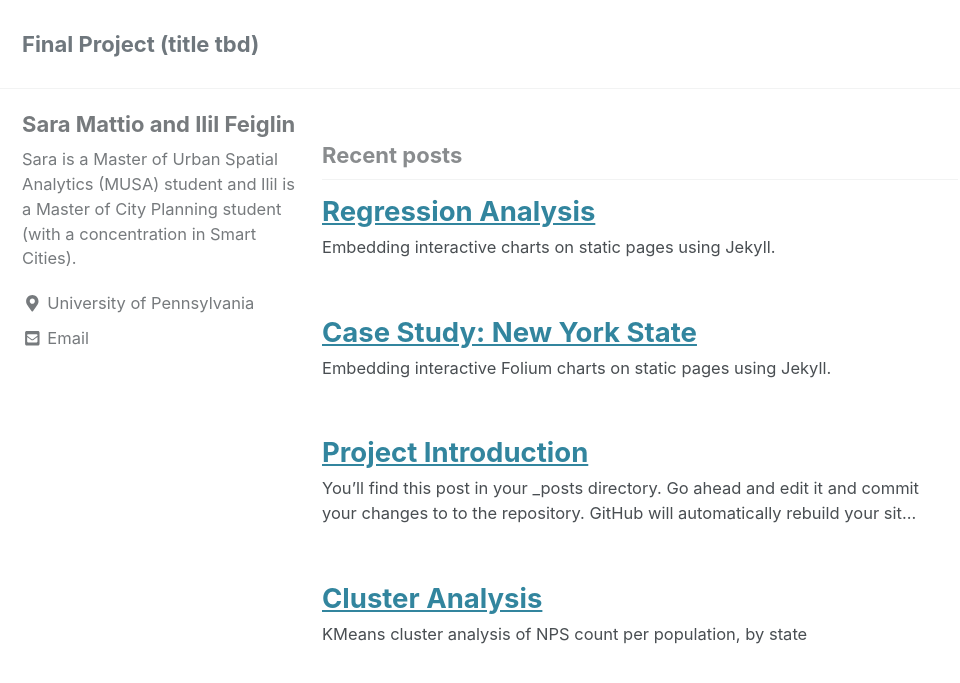
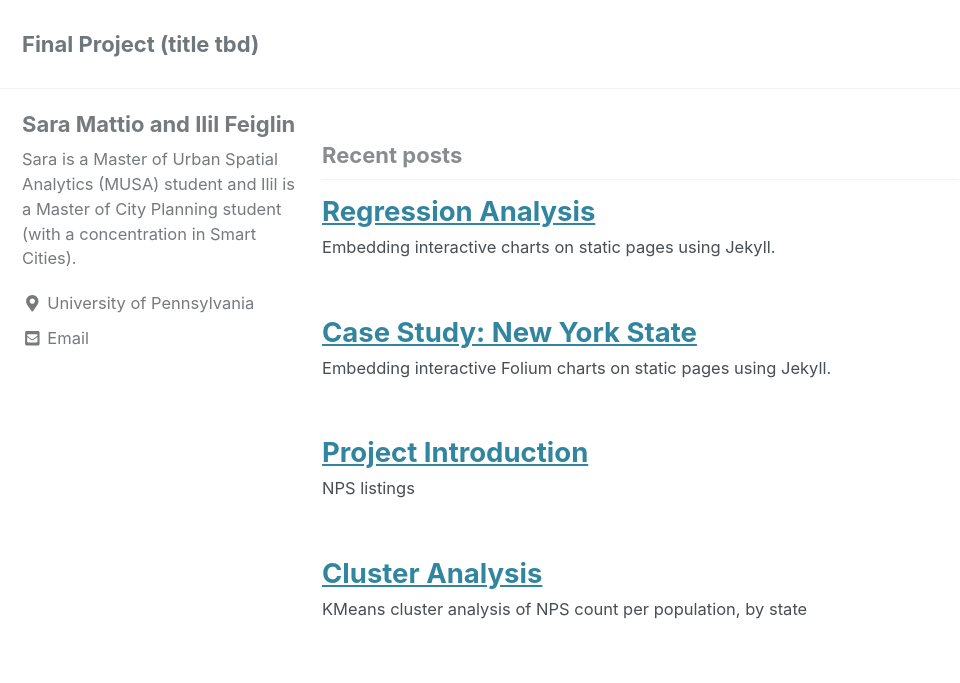
Before and after one commit to ssmattio/MUSA550_FinalProject, a Jekyll site: the page built from index.html, in a window 1280 px wide and 900 px high. Shown: the top 683 px of the window, without its empty margins (0-960 px from the left). Built offline with Jekyll 4.4.1, drawn with Linux system fonts in a browser that asks for light colours; cached includes are drawn as plain includes; nearby versions of some CDN libraries; a script that is not in the unit is left out; the list of posts is cut into pages by our own code; part of the change alters nothing that is shown.

Commit message:
Update 2020-12-21-Introduction.md

````diff
--- a/_posts/2020-12-21-Introduction.md
+++ b/_posts/2020-12-21-Introduction.md
@@ -8,15 +8,13 @@ tags:
   - update
 ---
 
-You'll find this post in your `_posts` directory. Go ahead and edit it and commit your changes to to the repository. GitHub will automatically rebuild your site. Wait a few minutes and then refresh the site link to see the new changes. There are three main ways to make changes to your site:
+## NPS listings
 
-- Edit files within your in the browser at GitHub.com
-- Use a third party GitHub content editor, like [Prose by Development Seed](https://prose.io).
-- Clone down your repository and make updates locally, then push them to your GitHub repository.
+MISSING EXPLANATION
 
-**To add new posts:** Add a file in the `_posts` directory that follows the convention `YYYY-MM-DD-name-of-post.ext` and includes the necessary front matter. Take a look at the source for this post to get an idea about how it works.
+## Listings per state
 
-Jekyll also offers powerful support for code snippets:
+Cleaning the data expl.
 
 ```python
 def print_message(message):
@@ -24,6 +22,26 @@ def print_message(message):
 
 print_message("Welcome to GitHub Pages")
 ```
+- count graph
+
+- count per population graph
+
+- count per area graph
+
+## Adding GDP variable
+
+Adding the GDP and plotting :
+
+GRAPH MISSING
+
+## Exploratory maps of results
+
+MISSING MAPS
+
+## next steps
+
+Missing expl to the next posts, and how they are relate to this one.
+
 
 Check out the [Jekyll docs][jekyll-docs] for more info on how to get the most out of Jekyll.
 
````
